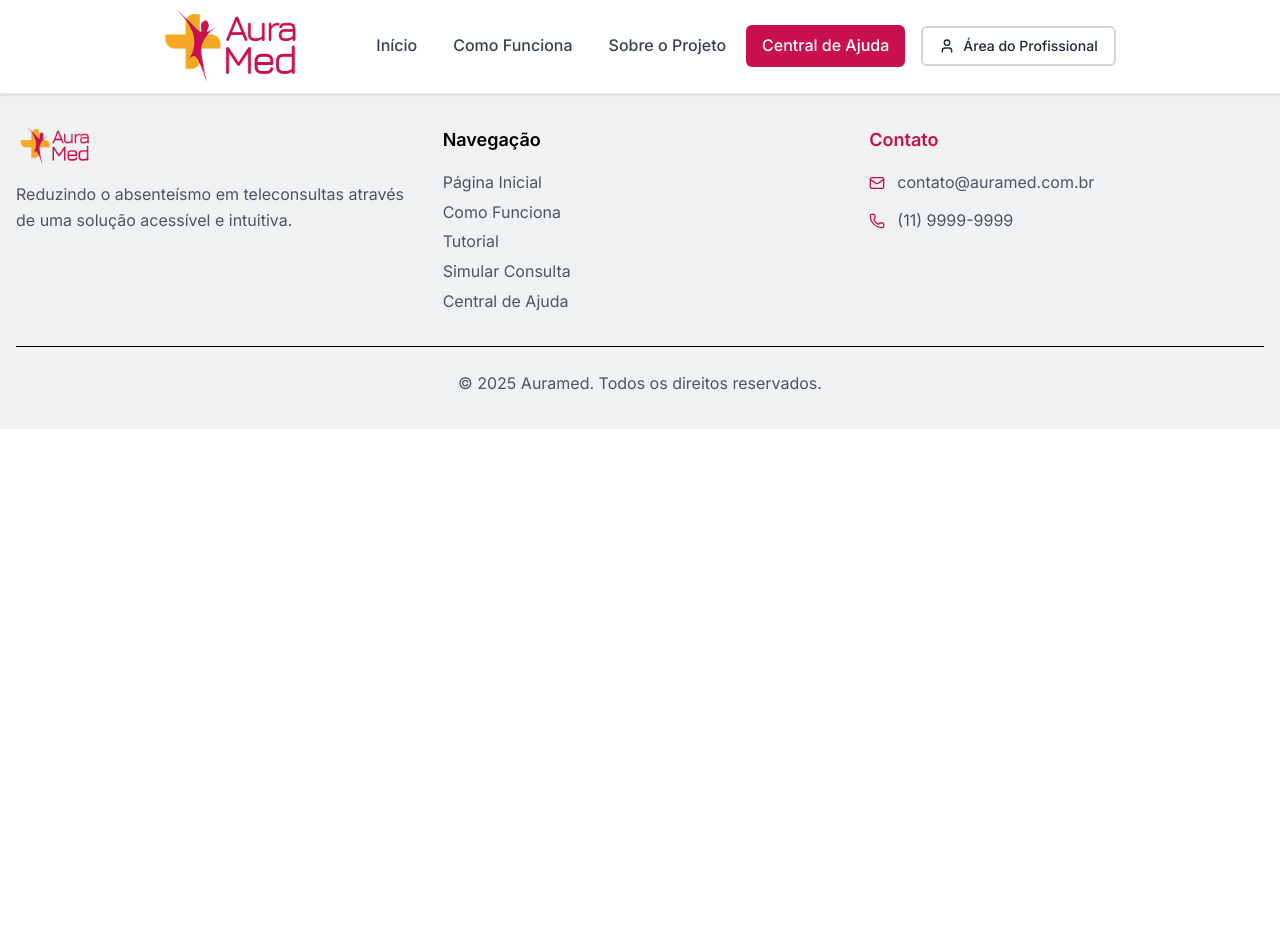
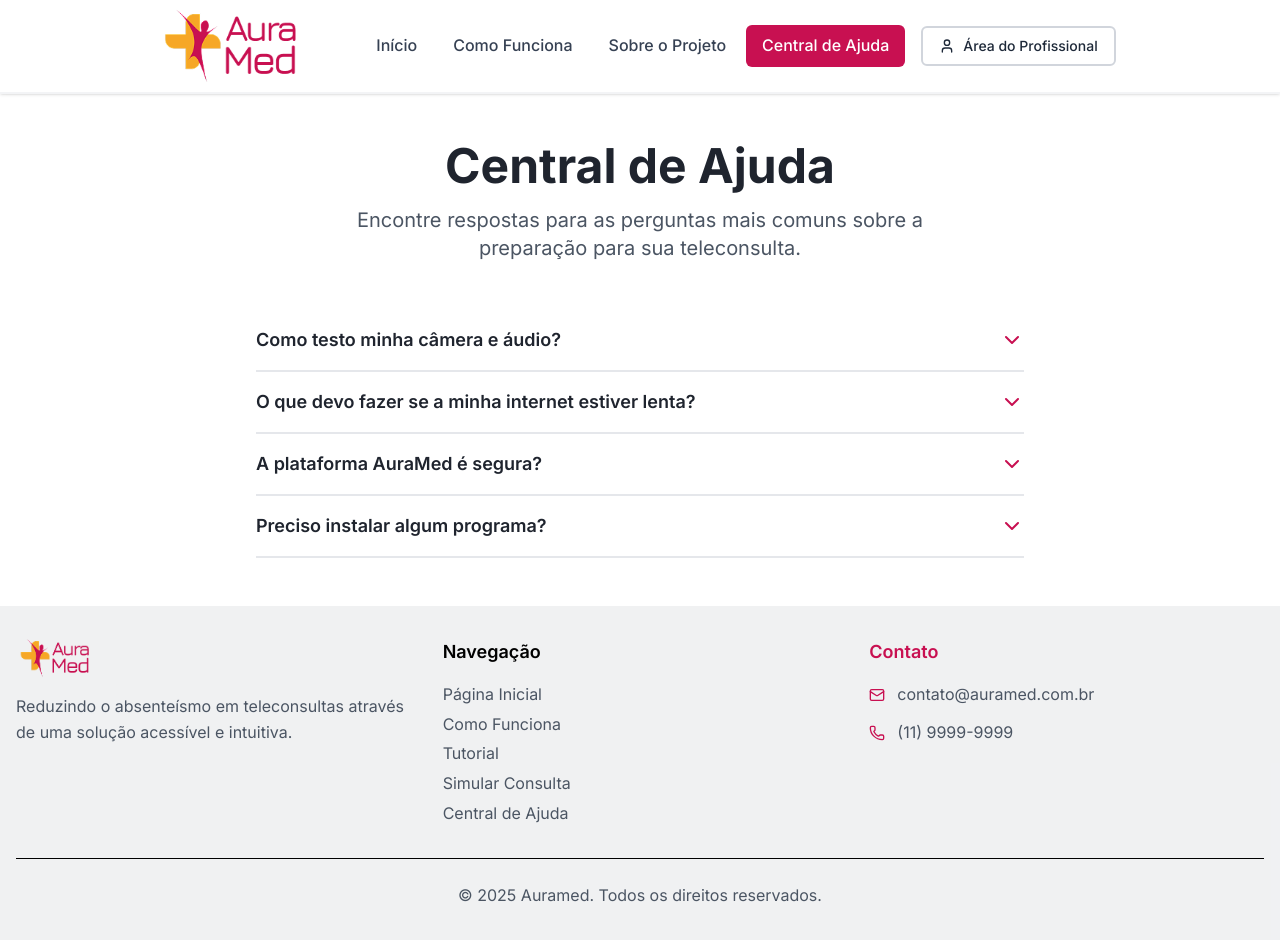
Before and after one commit to FIAP-AURAMED/auramed-sem2-front, a React (Vite) app: page /auramed-sem2-front/central-ajuda in a window 1280 px wide. Before the commit the page ends 800 px from the top, so only its background shows below. Built offline with nearby package versions, Linux system fonts and the light colour scheme.

Commit message:
Adicionado componente FaqItem na Central de Ajuda

```diff
--- a/src/routes/CentralAjuda/index.tsx
+++ b/src/routes/CentralAjuda/index.tsx
@@ -1,10 +1,46 @@
-
+import FaqItem from '../../components/FaqItem'; // Importe o novo componente
 
 export default function CentralAjuda() {
 
-    return(
-        <div>
+    // Lista de perguntas e respostas
+    const faqData = [
+        {
+            question: 'Como testo minha câmera e áudio?',
+            answer: 'Navegue até a nossa página "Simulador". A ferramenta irá guiar você, passo a passo, para verificar se sua câmera, microfone e conexão com a internet estão prontos para a consulta.'
+        },
+        {
+            question: 'O que devo fazer se a minha internet estiver lenta?',
+            answer: 'Nosso simulador irá informar se a velocidade da sua conexão é suficiente. Caso não seja, recomendamos que você se aproxime do seu roteador Wi-Fi, feche outros aplicativos que possam estar usando a internet e, se possível, conecte seu computador diretamente ao roteador com um cabo de rede.'
+        },
+        {
+            question: 'A plataforma AuraMed é segura?',
+            answer: 'Sim, a segurança dos seus dados é nossa prioridade. Todo o processamento de vídeo e áudio para os testes é feito diretamente no seu navegador. Não armazenamos nenhuma imagem ou som em nossos servidores, garantindo sua total privacidade.'
+        },
+        {
+            question: 'Preciso instalar algum programa?',
+            answer: 'Não! A solução AuraMed funciona inteiramente no seu navegador de internet (como Google Chrome, Firefox ou Safari). Não é necessário baixar ou instalar nenhum software adicional.'
+        }
+    ];
 
+    return (
+        <div className="container mx-auto px-4 py-12">
+            <section className="text-center mb-12">
+                <h1 className="text-4xl md:text-5xl font-bold text-tx-primary">Central de Ajuda</h1>
+                <p className="text-xl text-tx-secondary max-w-2xl mx-auto mt-4">
+                    Encontre respostas para as perguntas mais comuns sobre a preparação para sua teleconsulta.
+                </p>
+            </section>
+
+            <section className="max-w-3xl mx-auto">
+                {/* Mapeia os dados do FAQ para o componente FaqItem */}
+                {faqData.map((faq, index) => (
+                    <FaqItem
+                        key={index}
+                        question={faq.question}
+                        answer={faq.answer}
+                    />
+                ))}
+            </section>
         </div>
-    )
+    );
 }
```
